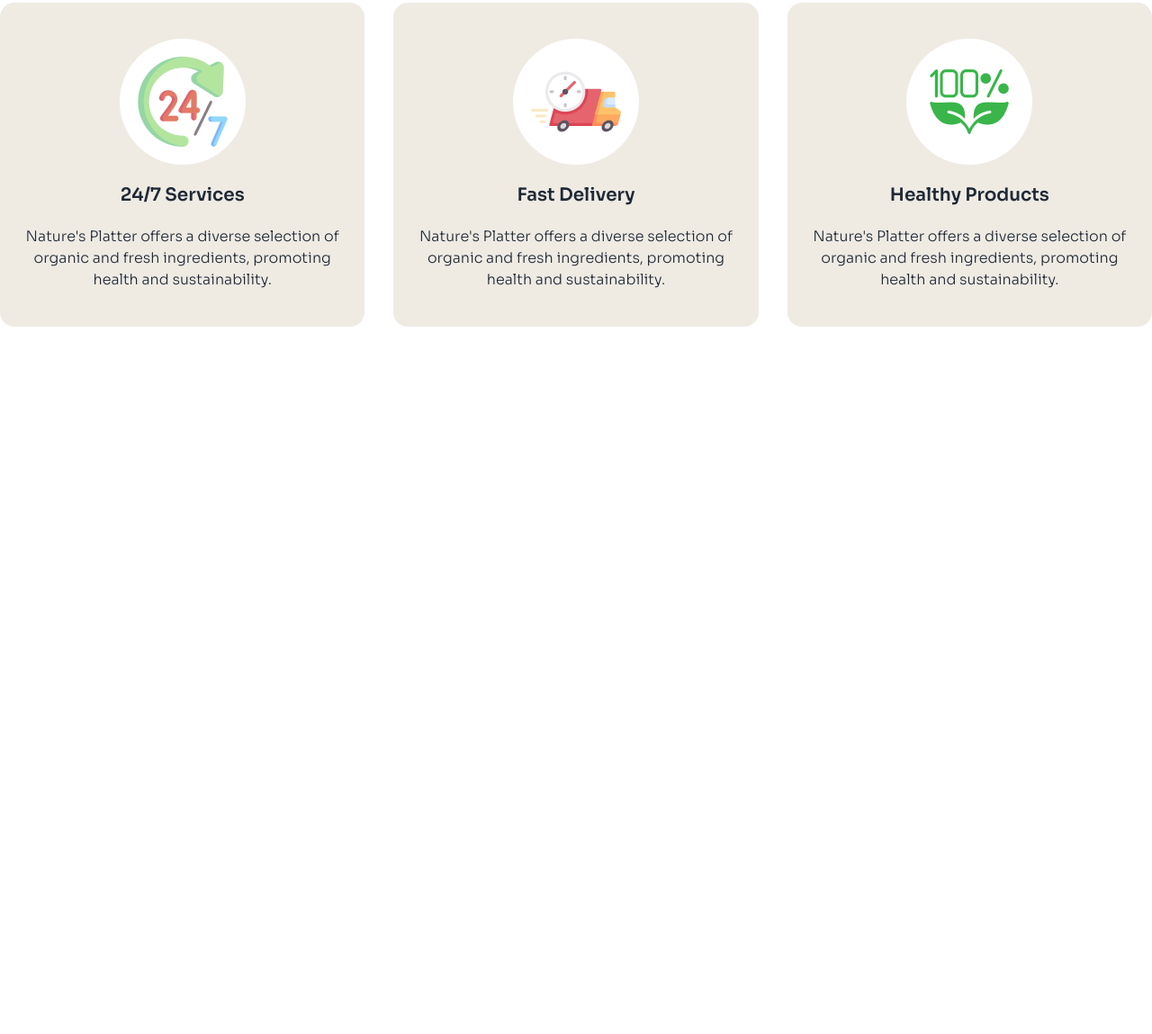
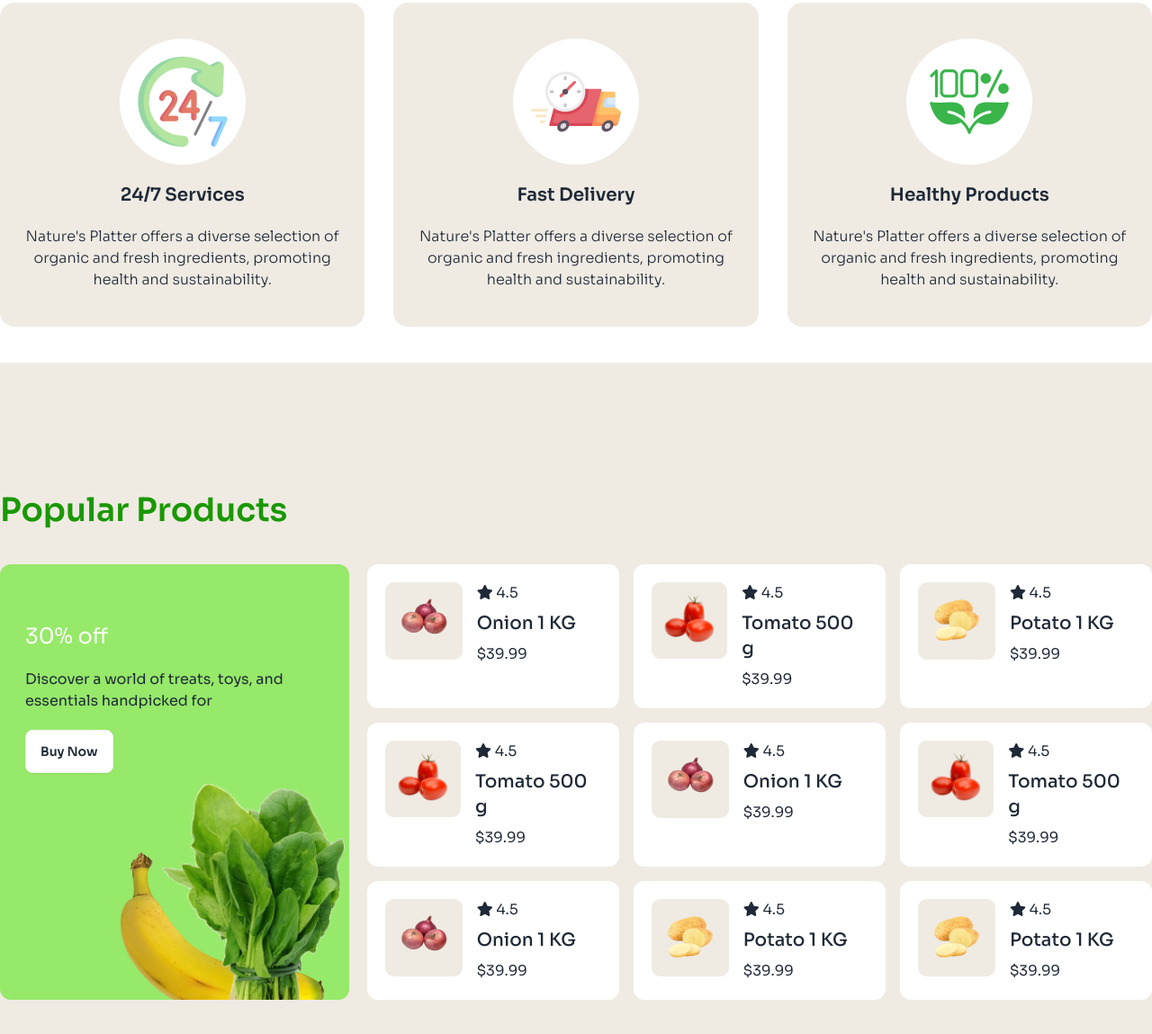
Before and after one commit to mehedidevx/Nature-s-Platter, a plain HTML site: page index.html in a window 1280 px wide. Shown: the part 1195-2344 px from the top of the page at 90% size. Before the commit the page ends 1598 px from the top, so only its background shows below. Drawn offline with nearby package versions, Linux system fonts and the light colour scheme.

Commit message:
Popular Products Section done

```diff
--- a/index.html
+++ b/index.html
@@ -154,6 +154,137 @@
           </div>
         </div>
       </section>
+      <!-- Popular Section -->
+      <section class="bg-service-bg">
+        <div class="md:container mx-auto py-36 px-5 md:px-0">
+          <div>
+            <h3 class="text-4xl font-semibold text-primary-color">
+              Popular Products
+            </h3>
+          </div>
+          <div class="md:flex grid justify-center items-stretch mt-10 gap-5">
+            <div
+              class="bg-[url('./images/vegetable-offer.png')] bg-[#55e71193] bg-no-repeat bg-right-bottom md:w-1/3 rounded-xl"
+            >
+              <div class="px-7 py-16">
+                <h3 class="text-white text-2xl mb-5">30% off</h3>
+                <p>
+                  Discover a world of treats, toys, and <br />
+                  essentials handpicked for
+                </p>
+                <div>
+                  <button class="btn bg-white mt-5">Buy Now</button>
+                </div>
+              </div>
+            </div>
+            <div
+              class="md:grid grid grid-cols-2 md:grid-cols-3 md:w-3/4 gap-2 md:gap-4"
+            >
+              <div class="flex p-2 md:p-5 gap-4 bg-white rounded-xl">
+                <div>
+                  <img src="./images/onion.png" alt="" />
+                </div>
+                <div>
+                  <i class="fa-solid fa-star"></i>
+                  <span>4.5</span>
+                  <h2 class="text-sm md:text-xl font-medium md:py-2">
+                    Onion 1 KG
+                  </h2>
+                  <p>$39.99</p>
+                </div>
+              </div>
+              <div class="flex p-2 md:p-5 gap-4 bg-white rounded-xl">
+                <div>
+                  <img src="./images/tomato.png" alt="" />
+                </div>
+                <div>
+                  <i class="fa-solid fa-star"></i>
+                  <span>4.5</span>
+                  <h2 class="text-sm md:text-xl font-medium md:py-2">Tomato 500 g</h2>
+                  <p>$39.99</p>
+                </div>
+              </div>
+              <div class="flex p-2 md:p-5 gap-4 bg-white rounded-xl">
+                <div>
+                  <img src="./images/potato.png" alt="" />
+                </div>
+                <div>
+                  <i class="fa-solid fa-star"></i>
+                  <span>4.5</span>
+                  <h2 class="text-sm md:text-xl font-medium md:py-2">Potato 1 KG</h2>
+                  <p>$39.99</p>
+                </div>
+              </div>
+              <div class="flex p-2 md:p-5 gap-4 bg-white rounded-xl">
+                <div>
+                  <img src="./images/tomato.png" alt="" />
+                </div>
+                <div>
+                  <i class="fa-solid fa-star"></i>
+                  <span>4.5</span>
+                  <h2 class="text-sm md:text-xl font-medium md:py-2">Tomato 500 g</h2>
+                  <p>$39.99</p>
+                </div>
+              </div>
+              <div class="flex p-2 md:p-5 gap-4 bg-white rounded-xl">
+                <div>
+                  <img src="./images/onion.png" alt="" />
+                </div>
+                <div>
+                  <i class="fa-solid fa-star"></i>
+                  <span>4.5</span>
+                  <h2 class="text-sm md:text-xl font-medium md:py-2">Onion 1 KG</h2>
+                  <p>$39.99</p>
+                </div>
+              </div>
+              <div class="flex p-2 md:p-5 gap-4 bg-white rounded-xl">
+                <div>
+                  <img src="./images/tomato.png" alt="" />
+                </div>
+                <div>
+                  <i class="fa-solid fa-star"></i>
+                  <span>4.5</span>
+                  <h2 class="text-sm md:text-xl font-medium md:py-2">Tomato 500 g</h2>
+                  <p>$39.99</p>
+                </div>
+              </div>
+              <div class="flex p-2 md:p-5 gap-4 bg-white rounded-xl">
+                <div>
+                  <img src="./images/onion.png" alt="" />
+                </div>
+                <div>
+                  <i class="fa-solid fa-star"></i>
+                  <span>4.5</span>
+                  <h2 class="text-sm md:text-xl font-medium md:py-2">Onion 1 KG</h2>
+                  <p>$39.99</p>
+                </div>
+              </div>
+              <div class="flex p-2 md:p-5 gap-4 bg-white rounded-xl">
+                <div>
+                  <img src="./images/potato.png" alt="" />
+                </div>
+                <div>
+                  <i class="fa-solid fa-star"></i>
+                  <span>4.5</span>
+                  <h2 class="text-sm md:text-xl font-medium md:py-2">Potato 1 KG</h2>
+                  <p>$39.99</p>
+                </div>
+              </div>
+              <div class="hidden md:flex p-2 md:p-5 gap-4 bg-white rounded-xl">
+                <div>
+                  <img src="./images/potato.png" alt="" />
+                </div>
+                <div>
+                  <i class="fa-solid fa-star"></i>
+                  <span>4.5</span>
+                  <h2 class="text-sm md:text-xl font-medium md:py-2">Potato 1 KG</h2>
+                  <p>$39.99</p>
+                </div>
+              </div>
+            </div>
+          </div>
+        </div>
+      </section>
     </main>
     <!-- footer Section -->
     <footer></footer>
```
Also changed, not shown: images/onion.png (added), images/potato.png (added), images/tomato.png (added).
